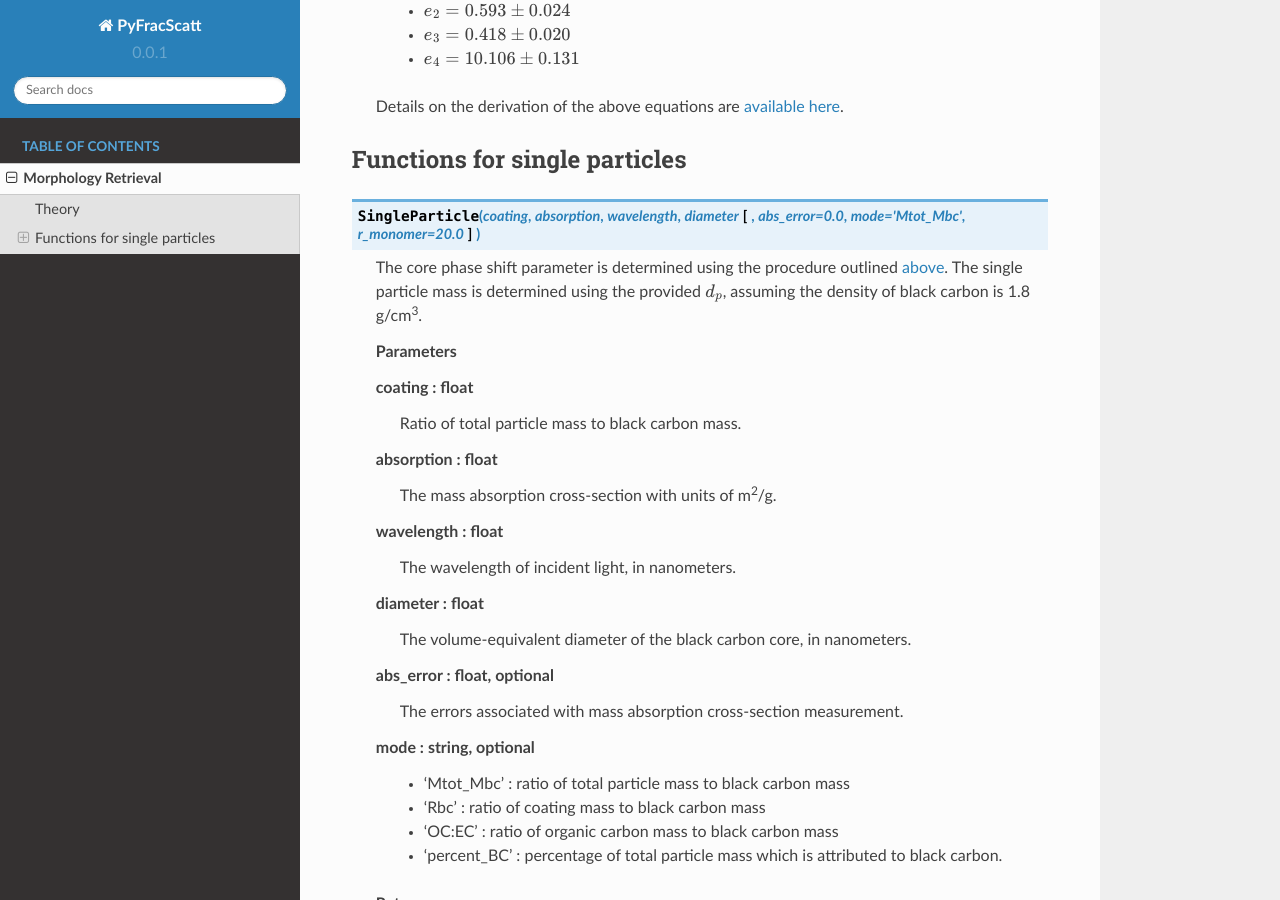
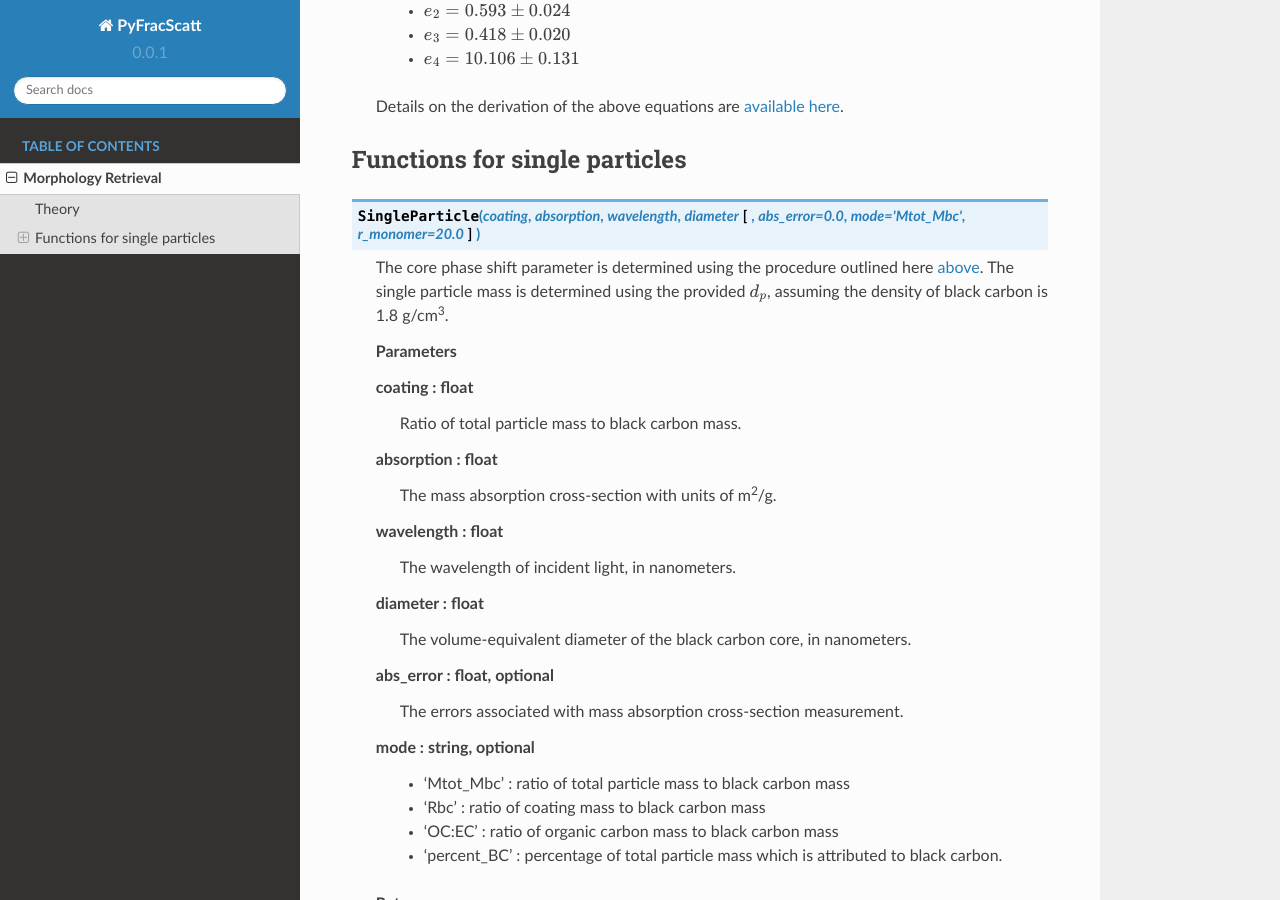
Before and after one commit to beelerpayton/FracScatt, a Sphinx documentation site: the page built from docs/source/functions.rst, in a window 1280 px wide and 900 px high, scrolled down 1051 px. Built offline with Sphinx 7.4.7 and the Read the Docs theme 2.0.0, drawn with Linux system fonts in a browser that asks for light colours; pages that are not in the unit, such as notebooks, are missing from menus.

Commit message:
Update functions.rst

```diff
--- a/docs/source/functions.rst
+++ b/docs/source/functions.rst
@@ -42,7 +42,7 @@ Functions for single particles
 
 .. py:function:: SingleParticle(coating, absorption, wavelength, diameter[, abs_error=0.0, mode='Mtot_Mbc', r_monomer=20.0])
 
-   The core phase shift parameter is determined using the procedure outlined `above <https://pyfracscatt.readthedocs.io/en/latest/functions.html#theory>`_. The single particle mass is determined using the provided :math:`{d_p}`, assuming the density of black carbon is 1.8 g/cm\ :sup:`3`.
+   The core phase shift parameter is determined using the procedure outlined here `above <https://pyfracscatt.readthedocs.io/en/latest/functions.html#theory>`_. The single particle mass is determined using the provided :math:`{d_p}`, assuming the density of black carbon is 1.8 g/cm\ :sup:`3`.
 
    **Parameters**
 
```
